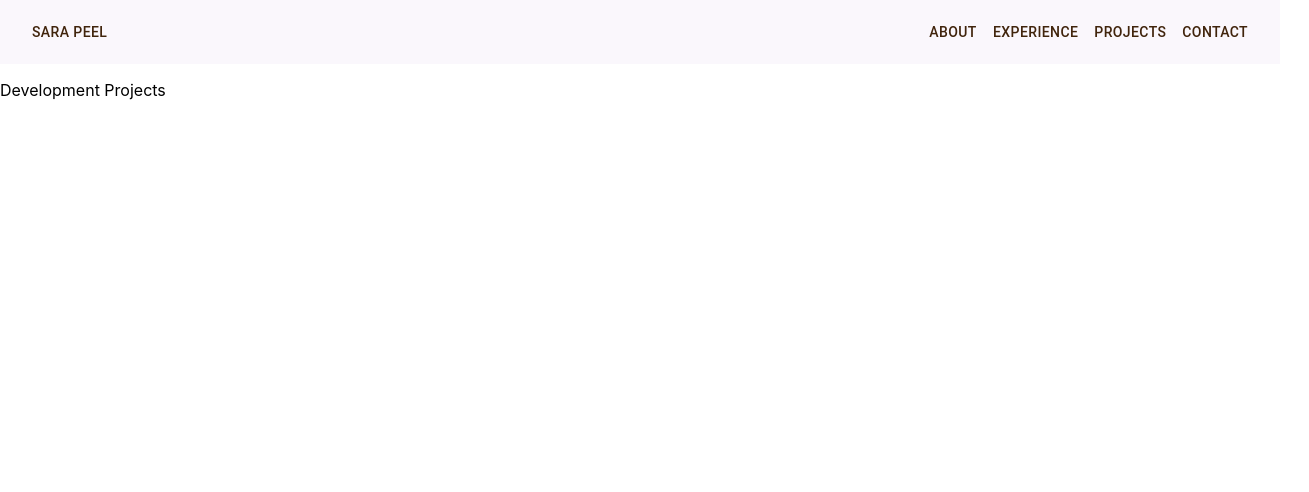
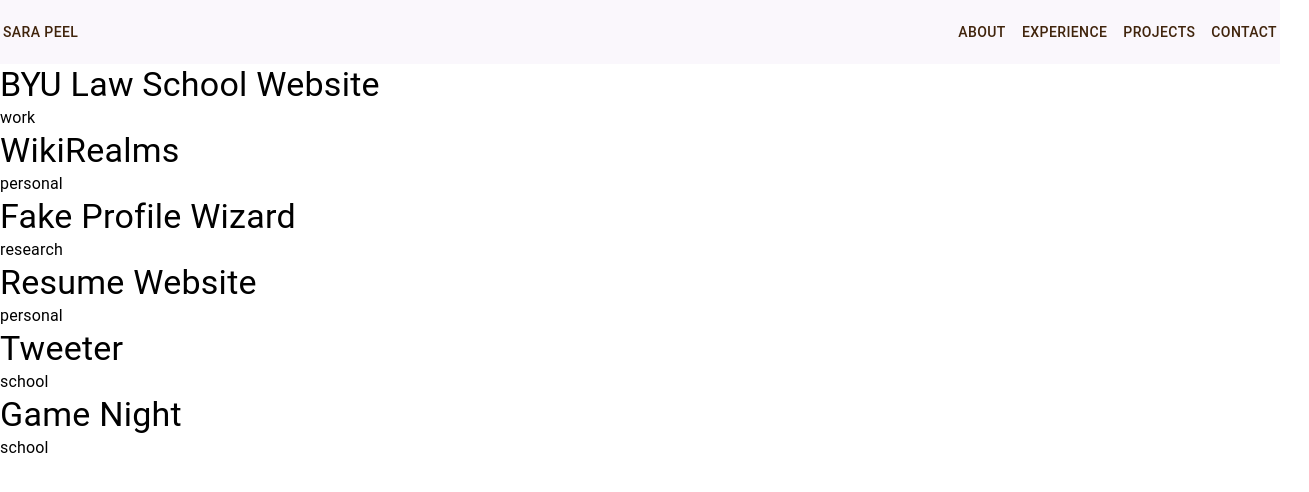
Before and after one commit to speel107/sara_peel, a React (Create React App) app: page /sara_peel/projects in a window 1280 px wide. Shown: the top 492 px of the page, 1309 px wide, since content can reach past the window. Built offline with nearby package versions, Linux system fonts and the light colour scheme.

Commit message:
Fixed layout spacing and formatting

```diff
--- a/src/App.css
+++ b/src/App.css
@@ -5,6 +5,11 @@
 .App-logo {
   height: 40vmin;
   pointer-events: none;
+}
+
+.page {
+  max-width: 1290px;
+  margin: auto;
 }
 
 @media (prefers-reduced-motion: no-preference) {
--- a/src/components/Header.jsx
+++ b/src/components/Header.jsx
@@ -18,13 +18,20 @@
       sx={{
         backgroundColor: offwhite,
         boxShadow: 'none',
+        display: 'flex',
       }}
     >
-      <Toolbar style={{ maxWidth: "1290px" }}>
+      <Toolbar style={{
+        width: "1290px",
+        alignSelf: "center",
+        display: "flex",
+        justifyContent: "space-between"
+      }}>
         <Button href="/sara_peel" style={{ color: darkbrown }}>
           Sara Peel
         </Button>
-        <Box sx={{ flexGrow: 1 }} />
+        {/* <Box sx={{ flexGrow: 1 }} /> */}
+        <Box>
         <Button href="/sara_peel/about" style={{ color: darkbrown }}>
           About
         </Button>
@@ -37,6 +44,7 @@
         <Button href="/sara_peel/contact" style={{ color: darkbrown }}>
           Contact
         </Button>
+        </Box>
       </Toolbar>
     </AppBar>
   );
--- /dev/null
+++ b/src/components/ProjectItem.jsx
@@ -0,0 +1,15 @@
+import {
+  Box,
+  Typography
+} from "@mui/material";
+
+const ProjectItem = ({ item }) => {
+  return (
+    <Box>
+      <Typography variant="h4" > { item.name } </Typography>
+      <Typography variant="body1" > { item.category } </Typography>
+    </Box>
+  );
+};
+
+export default ProjectItem;
--- a/src/components/pages/About.jsx
+++ b/src/components/pages/About.jsx
@@ -1,6 +1,6 @@
 const About = () => {
   return (
-    <div>
+    <div className="page" >
       <p>About Sara</p>
     </div>
   );
--- a/src/components/pages/Contact.jsx
+++ b/src/components/pages/Contact.jsx
@@ -1,6 +1,6 @@
 const Contact = () => {
   return (
-    <div>
+    <div className="page" >
       <p>Contact Sara</p>
     </div>
   );
--- a/src/components/pages/Experience.jsx
+++ b/src/components/pages/Experience.jsx
@@ -1,6 +1,6 @@
 const Experience = () => {
   return (
-    <div>
+    <div className="page" >
       <p>Work Experience</p>
     </div>
   );
--- a/src/components/pages/Home.jsx
+++ b/src/components/pages/Home.jsx
@@ -10,7 +10,7 @@
 
 const Home = () => {
   return (
-    <Box style={{
+    <Box className="page" style={{
       width: "100%",
       height: "100%",
       display: "flex",
--- a/src/components/pages/Projects.jsx
+++ b/src/components/pages/Projects.jsx
@@ -1,8 +1,18 @@
+import {
+  Grid
+} from '@mui/material';
+import ProjectItem from '../ProjectItem';
+import projectData from '../../data/projects.json'
+
 const Projects = () => {
   return (
-    <div>
-      <p>Development Projects</p>
-    </div>
+    <Grid container className='page' >
+      {projectData.map((item) => (
+        <Grid item xs={12} key={item.id}>
+          <ProjectItem item={item} />
+        </Grid>
+      ))}
+    </Grid>
   );
 };
 
--- a/src/data/projects.json
+++ b/src/data/projects.json
@@ -1,25 +1,31 @@
 [
     {
+        "id": 1,
         "name": "BYU Law School Website",
         "category": "work"
     },
     {
+        "id": 2,
         "name": "WikiRealms",
         "category": "personal"
     },
     {
+        "id": 3,
         "name": "Fake Profile Wizard",
         "category": "research"
     },
     {
+        "id": 4,
         "name": "Resume Website",
         "category": "personal"
     },
     {
+        "id": 5,
         "name": "Tweeter",
         "category": "school"
     },
     {
+        "id": 6,
         "name": "Game Night",
         "category": "school"
     }
```
